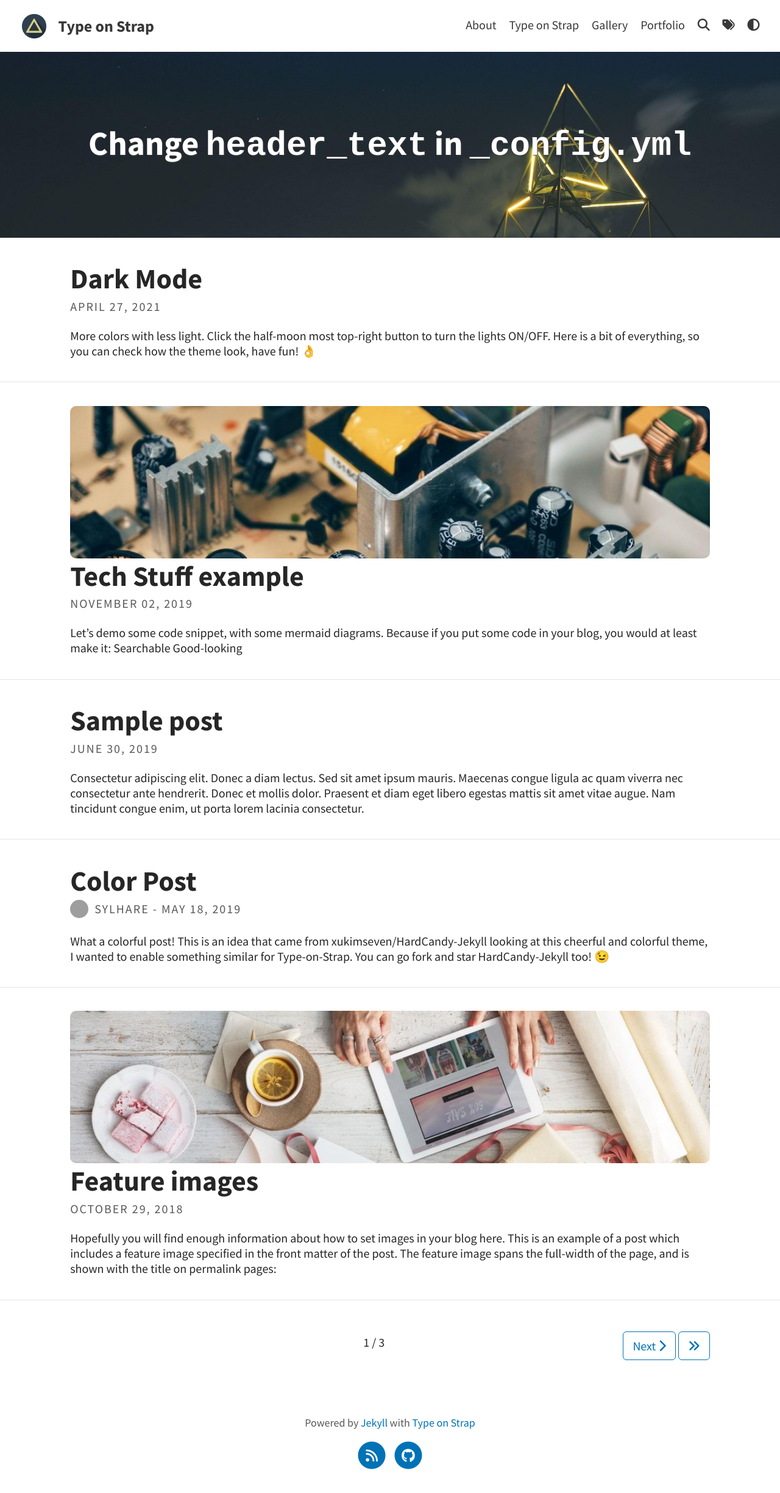
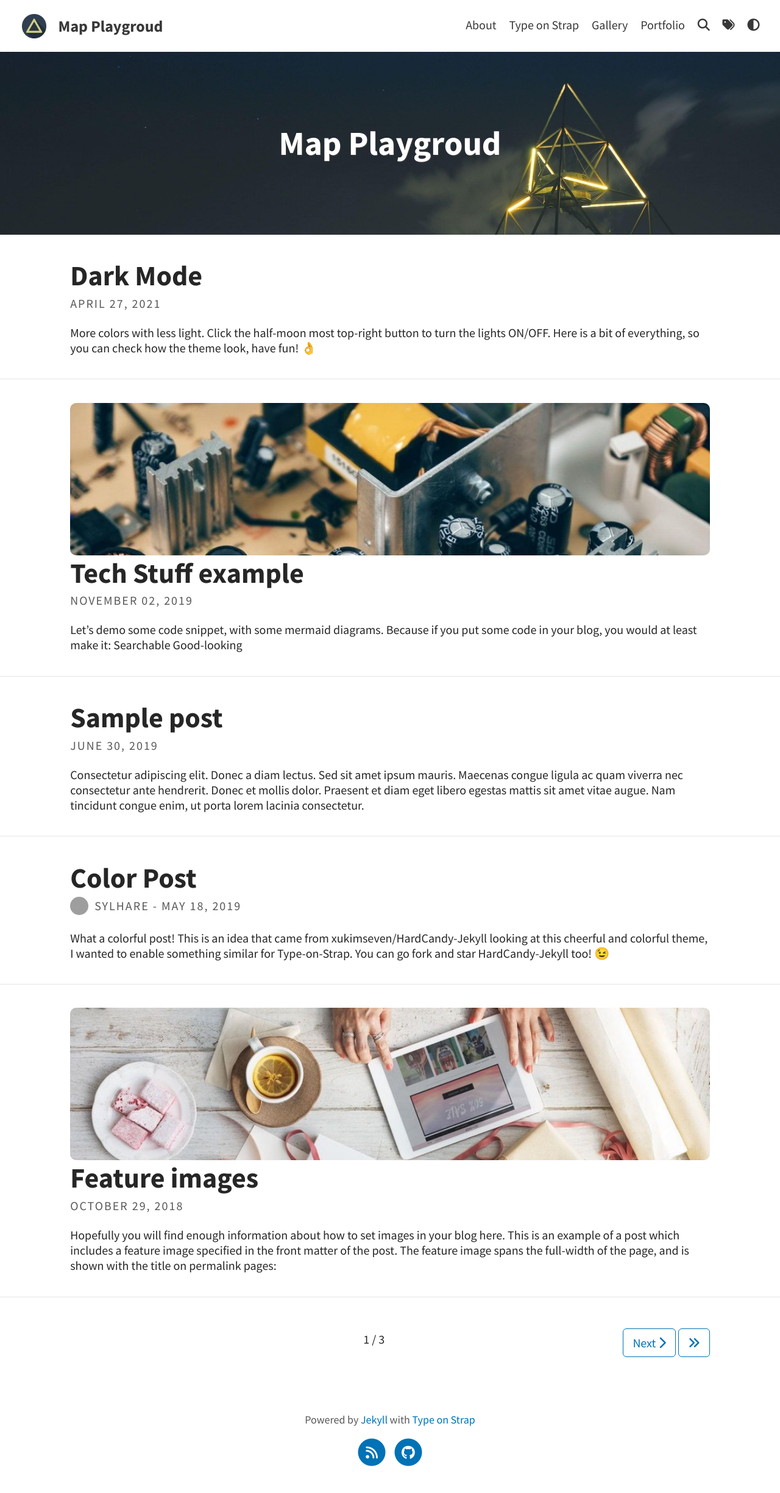
Before and after one commit to IoGithubMapShanekingFun/IoGithubMapShanekingFun.github.io, a Jekyll site: the page built from index.html, in a window 1280 px wide. Shown: the whole page at 61% size. Built offline with Jekyll 4.4.1, drawn with Linux system fonts in a browser that asks for light colours; a script that is not in the unit is left out; the list of posts is cut into pages by our own code; grey boxes are pictures that could not be loaded.

Commit message:
Update _config.yml

```diff
--- a/_config.yml
+++ b/_config.yml
@@ -1,19 +1,21 @@
 # SITE CONFIGURATION
-baseurl: "/Type-on-Strap"
-url: "https://sylhare.github.io"
+# baseurl: "/Type-on-Strap"
+# url: "https://sylhare.github.io"
+baseurl: ""
+url: "https://map.shaneking.fun"
 
 # THEME-SPECIFIC CONFIGURATION
-title: Type on Strap                                    # site's title
-description: "A website with blog posts and pages"      # used by search engines
+title: Map Playgroud                                    # site's title
+description: "A website with map to playgroud"      # used by search engines
 avatar: assets/img/triangle.png                         # Empty for no avatar in navbar
 favicon: assets/favicon.ico                             # Icon displayed in the tab
 
 # Header and footer text
-header_text: Change <code>header_text</code> in <code>_config.yml</code>  # Change Blog header text
+header_text: Map Playgroud
 header_feature_image: assets/img/header/triangular.jpeg
 header_feature_image_responsive: true
 footer_text: >
-  Powered by <a href="https://jekyllrb.com/">Jekyll</a> with <a href="https://github.com/sylhare/Type-on-Strap">Type on Strap</a>
+  Powered by <a href="https://jekyllrb.com/">Jekyll</a> with <a href="https://map.shaneking.fun">Type on Strap</a>
 
 # Blog
 excerpt: true                                           # Or "truncate" (first 250 characters), "false" to disable
```
